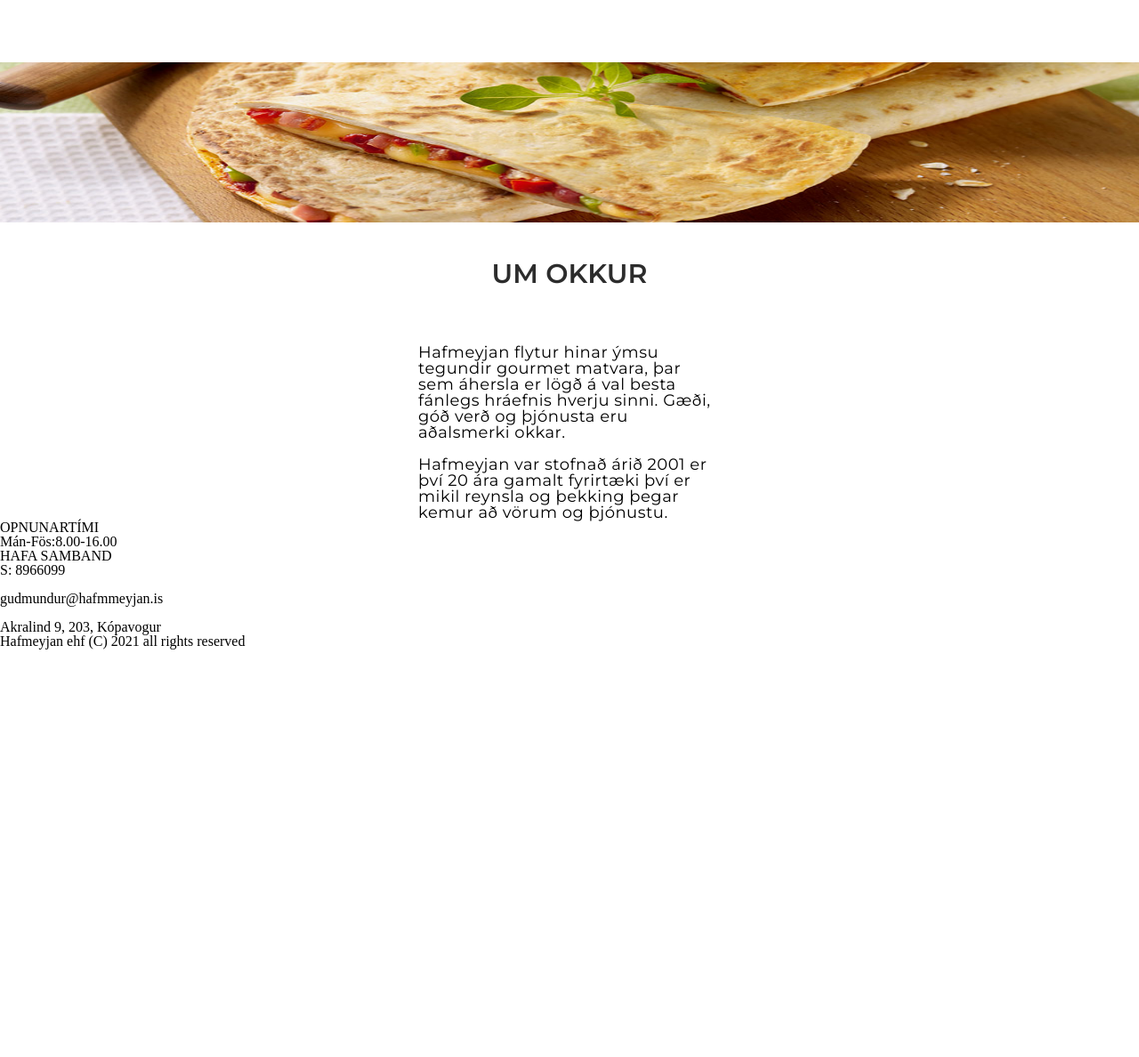
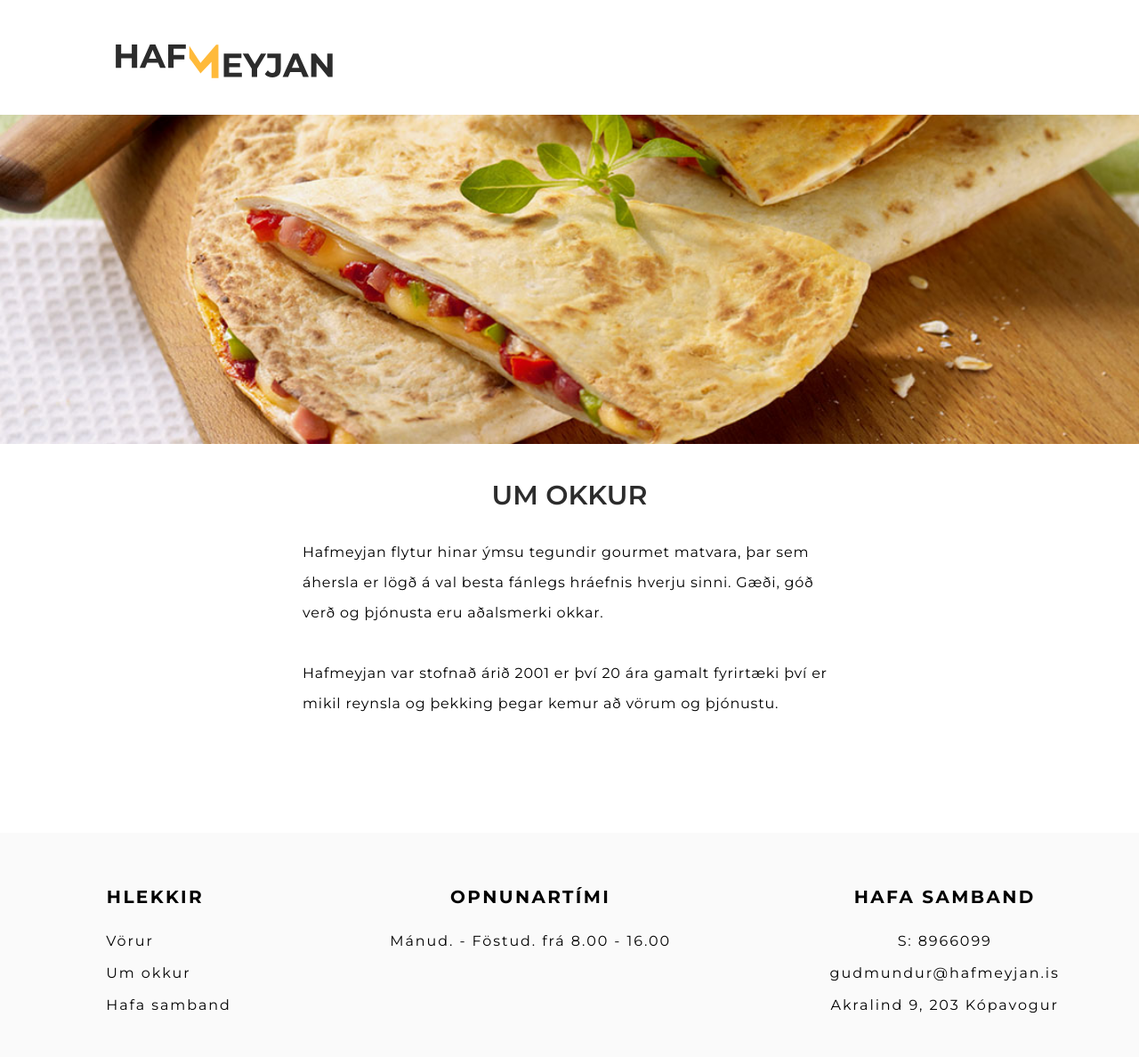
Before and after one commit to alexanderjarl91/hafmeyjan_logi, a plain HTML site: page umokkur.html in a window 1280 px wide. Shown: the whole page at 89% size. Before the commit the page ends 800 px from the top, so only its background shows below. Drawn offline with Linux system fonts and the light colour scheme.

Commit message:
more edits

```diff
--- a/sass/footer.sass
+++ b/sass/footer.sass
@@ -2,6 +2,27 @@ footer
     margin-top: 2rem
     text-align: center
     background-color: #FAFAFA
+    .hlekkir
+        display: none
+
+    @media only screen and (min-width: 768px)
+        display: flex
+        justify-content: space-around
+        .hlekkir
+            display: block
+
+            li
+                text-align: left
+                font-family: Montserrat
+                font-style: normal
+                font-weight: normal
+                font-size: 16px
+                line-height: 20px
+                letter-spacing: 0.12em
+                padding: 8px
+                margin-left: 30px
+                &:hover
+                    color: $secondary-color
 
     div
         padding: 40px 0px
--- a/sass/navbar.sass
+++ b/sass/navbar.sass
@@ -5,6 +5,8 @@ $secondary-color: #FFBA3A
 //DESKTOP NAVBAR
 .logo
     width: 150px
+    @media only screen and (min-width: 768px)
+        width: 250px
 .navbar
     display: flex
     justify-content: space-around
@@ -21,7 +23,7 @@ $secondary-color: #FFBA3A
             font-size: 20px
             color: white
             margin-right: 2rem
-            margin-top: 10px
+            margin-top: 16px
             &:hover
                 color: $secondary-color
 
@@ -53,13 +55,13 @@ $secondary-color: #FFBA3A
     background-color: $main-color
 
 .hamburger.is-active:after
-    transform: rotate(45deg) translate(-8px,-5px)
+    transform: rotate(45deg) translate(-7px,-4px)
     background-color: $main-color
 
 .hamburger.is-active .bar
     opacity: 0
 
-    // MOBILE MENU
+// MOBILE MENU
 .mobile__nav
     position: fixed
     top: 0
@@ -71,6 +73,7 @@ $secondary-color: #FFBA3A
     padding-top: 30px
     z-index: 98
     transition: 0.4s
+    overflow: hidden
     img
         margin-bottom: 8rem
     a
@@ -97,3 +100,7 @@ $secondary-color: #FFBA3A
 
 .mobile__nav.is-active
     left: 0
+
+.dark
+    background-color: $main-color
+    color: $main-color
--- a/sass/styles.sass
+++ b/sass/styles.sass
@@ -2,6 +2,7 @@
 @import umokkur
 @import reset
 @import navbar
+@import navbar_dark
 @import footer
 
 // IMPORTING FONT
@@ -22,8 +23,10 @@ header
     margin: 0 auto
     padding-top: 20px
     max-width: 295px
-    margin-left: 3rem
     margin-top: 10rem
+    @media only screen and (min-width: 768px)
+        max-width: 500px
+
     h1
         font-family: Montserrat
         font-style: normal
@@ -31,6 +34,12 @@ header
         font-size: 36.9224px
         line-height: 45px
         color: #FFFFFF
+        @media only screen and (min-width: 768px)
+            margin-top: 2rem
+            font-size: 60px
+            line-height: 73px
+    a
+        text-align: center
     button
         background-color: $secondary-color
         font-family: Montserrat
@@ -43,8 +52,13 @@ header
         margin: 0 auto
         padding: 20px
         border-radius: 8px
-        margin-top: 4rem
+        margin-top: 2rem
         transition: 0.2s
+        @media only screen and (min-width: 768px)
+            font-size: 18px
+            padding: 30px
+            width: 250px
+
         &:hover
             transform: scale(1.01)
 
@@ -67,6 +81,8 @@ header
         width: 100%
 
 .left__container
+    margin: 0 8rem
+
     h1
         font-family: Montserrat
         font-style: normal
--- a/sass/umokkur.sass
+++ b/sass/umokkur.sass
@@ -1,5 +1,9 @@
 // DECLARING VARIABLES
 $main-color: #2c2c2c
+
+.header__img
+    width: 100vw
+    margin-top: 30px
 
 .titill
     display: flex
@@ -11,40 +15,16 @@ $main-color: #2c2c2c
     color: $main-color
     margin-top: 40px
 
-.header__img
-    width: 100vw
-    max-height: 180px
-    margin-top: 70px
-
-.content
+.umokkur__content
     display: flex
     justify-content: center
     text-align: left
     max-width: 340px
-    margin: 0 auto
-    margin-top: 30px
+    margin: 2rem auto
     font-family: Montserrat
     font-weight: regular
-
-// .footer
-//     background: #FAFAFA
-//     display: flex
-//     justify-content: center
-//     font-family: Montserrat
-//     margin-top: 70px
-
-// .texti
-//     font-size: 20px
-//     font-weight: bold
-//     margin-top: 80px
-
-// .texti2
-//     font-size: 16px
-//     font-weight: regular
-//     margin-top: 30px
-
-// .texti3
-//     font-size: 10px
-//     margin-top: 90px
-//     padding: 50px
-//     font-weight: regular
+    line-height: 34px
+    letter-spacing: 0.05em
+    @media only screen and (min-width: 768px)
+        max-width: 600px
+        min-height: 300px
--- a/umokkur.html
+++ b/umokkur.html
@@ -1,45 +1,73 @@
 <!DOCTYPE html>
 <html lang="en">
-<head>
-    <meta charset="UTF-8">
-    <meta http-equiv="X-UA-Compatible" content="IE=edge">
-    <meta name="viewport" content="width=device-width, initial-scale=1.0">
+  <head>
+    <meta charset="UTF-8" />
+    <meta http-equiv="X-UA-Compatible" content="IE=edge" />
+    <meta name="viewport" content="width=device-width, initial-scale=1.0" />
     <title>Hafmeyjan | Um okkur</title>
     <link rel="stylesheet" href="styles.css" />
-</head>
-<body>
+  </head>
+  <body>
     <!-- NAVBAR -->
+    <div class="navbar">
+      <div class="hamburger">
+        <div class="bar"></div>
+      </div>
+      <a href="/">
+        <img class="logo" src="images/logo_dark.svg" alt="" />
+      </a>
+      <ul class="nav__links">
+        <li><a href="/vorur"> VÖRUR </a></li>
+        <li><a href="/umokkur.html">UM OKKUR</a></li>
+        <li><a href="/hafasamband">HAFA SAMBAND</a></li>
+      </ul>
+    </div>
+
+    <nav class="mobile__nav">
+      <a href="/index.html">
+        <img class="logo" src="images/logo_dark.svg" alt="" />
+      </a>
+      <a href="/">FORSÍÐA</a>
+      <a href="/vorur">VÖRUR</a>
+      <a href="/umokkur.html">UM OKKUR</a>
+      <a href="/hafasamband">HAFA SAMBAND</a>
+      <p>Hafmeyjan ehf 2021</p>
+    </nav>
 
     <!-- HEADER -->
     <img class="header__img" src=images/piadiana.jpg alt="" />
     <h1 class="titill">UM OKKUR</h1>
-    <p class="content"> Hafmeyjan flytur hinar ýmsu tegundir gourmet matvara, þar sem áhersla er lögð á val besta fánlegs hráefnis hverju sinni. Gæði, góð verð og þjónusta eru aðalsmerki okkar.
-        <br> <br> Hafmeyjan var stofnað árið 2001 er því 20 ára gamalt fyrirtæki því er mikil reynsla og þekking þegar kemur að vörum og þjónustu.
+    <p class="umokkur__content">
+      Hafmeyjan flytur hinar ýmsu tegundir gourmet matvara, þar sem áhersla er
+      lögð á val besta fánlegs hráefnis hverju sinni. Gæði, góð verð og þjónusta
+      eru aðalsmerki okkar. <br />
+      <br />
+      Hafmeyjan var stofnað árið 2001 er því 20 ára gamalt fyrirtæki því er
+      mikil reynsla og þekking þegar kemur að vörum og þjónustu.
     </p>
 
+    <!-- FOOTER -->
+    <footer>
+      <div class="hlekkir">
+        <h1>HLEKKIR</h1>
+        <ul>
+          <li><a href="/vorur">Vörur</a></li>
+          <li><a href="/umokkur.html">Um okkur</a></li>
+          <li><a href="/hafasamband">Hafa samband</a></li>
+        </ul>
+      </div>
+      <div>
+        <h1>OPNUNARTÍMI</h1>
+        <p>Mánud. - Föstud. frá 8.00 - 16.00</p>
+      </div>
+      <div>
+        <h1>HAFA SAMBAND</h1>
+        <p>S: 8966099</p>
+        <p>gudmundur@hafmeyjan.is</p>
+        <p>Akralind 9, 203 Kópavogur</p>
+      </div>
+    </footer>
 
-
-    <!-- CONTENT -->
-    <div class="footer">
-        <div class="texti"> OPNUNARTÍMI
-            <div class="texti2">  Mán-Fös:8.00-16.00
-            </div>
-            <div class="texti"> HAFA SAMBAND
-                <div class="texti2">  S: 8966099 <br><br> gudmundur@hafmmeyjan.is <br><br> Akralind 9, 203, Kópavogur
-                </div>
-                <div class="texti3"> Hafmeyjan ehf (C) 2021 all rights reserved
-                </div>
-
-
-
-
-        </div>
-
-
-
-
-    </div>
-</body>
-
-
+    <script src="scripts/hamburger.js"></script>
+  </body>
 </html>
```
Also changed, not shown: index.html (+12 -13 lines), sass/navbar_dark.sass (added, +98 -0 lines), styles.css, 1 other file.
